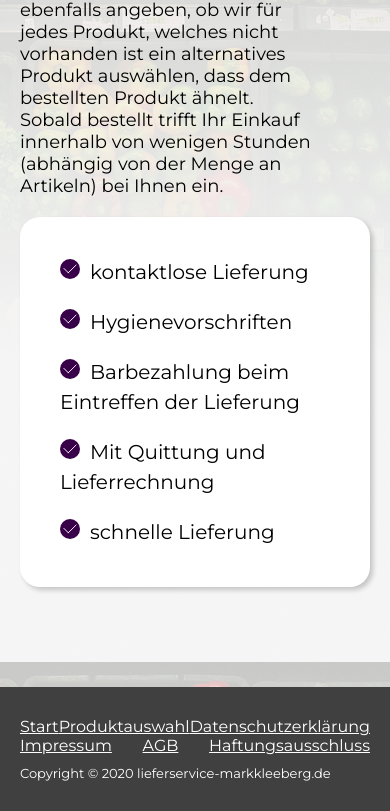
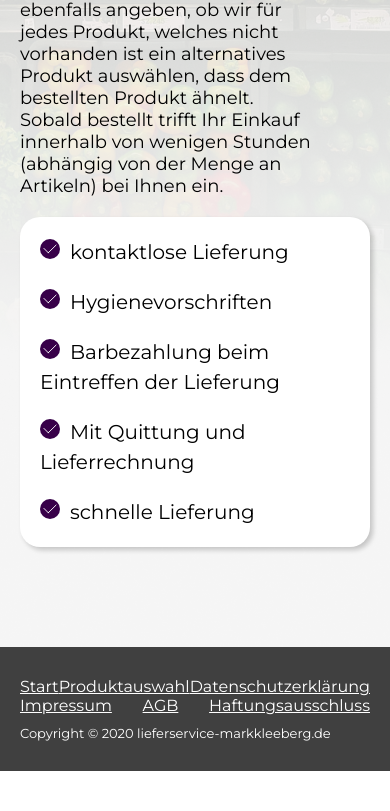
Before and after one commit to LowFlyingDuck/lieferservice-markkleeberg, a website: page public/index.html in a window 390 px wide. Shown: the part 1870-2681 px from the top of the page. After the commit the page ends 2641 px from the top, so only its background shows below. Drawn offline with Linux system fonts and the light colour scheme; files whose address does not match are found by name.

Commit message:
responsive soft release

```diff
--- a/public/main.css
+++ b/public/main.css
@@ -598,6 +598,6 @@ p.copyright {
   }
 
   section .card {
-    padding: 40px !important;
+    padding: 20px !important;
   }
 }
```
